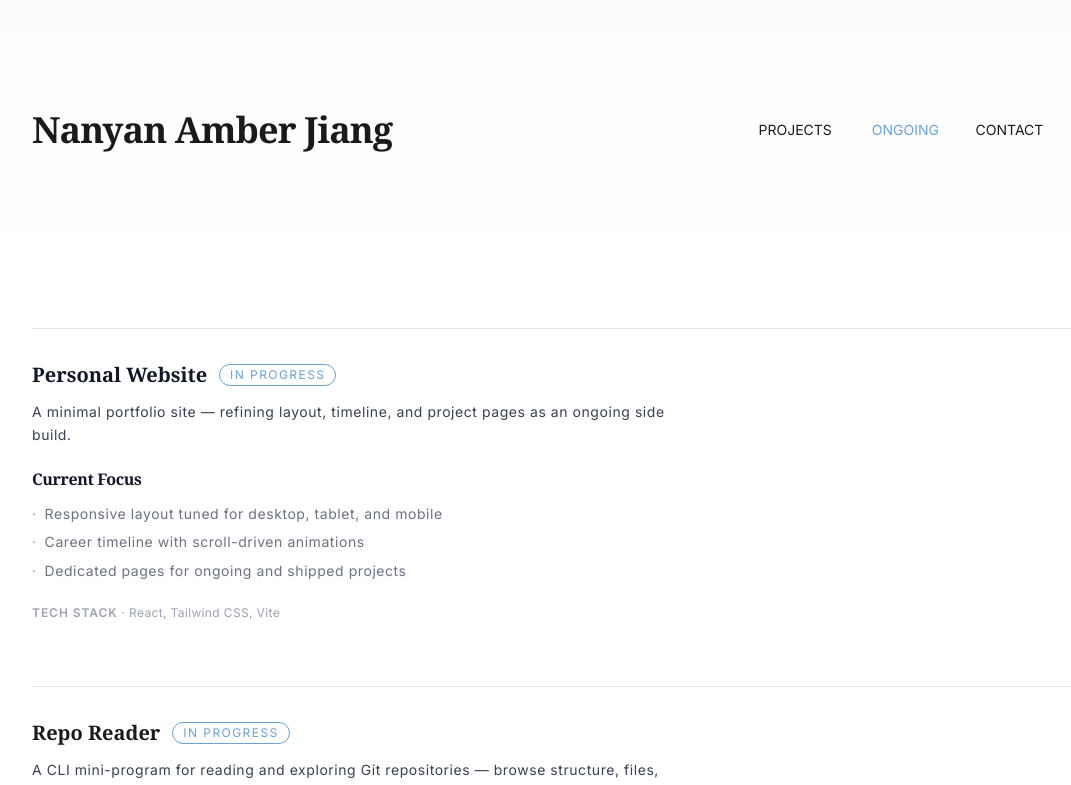
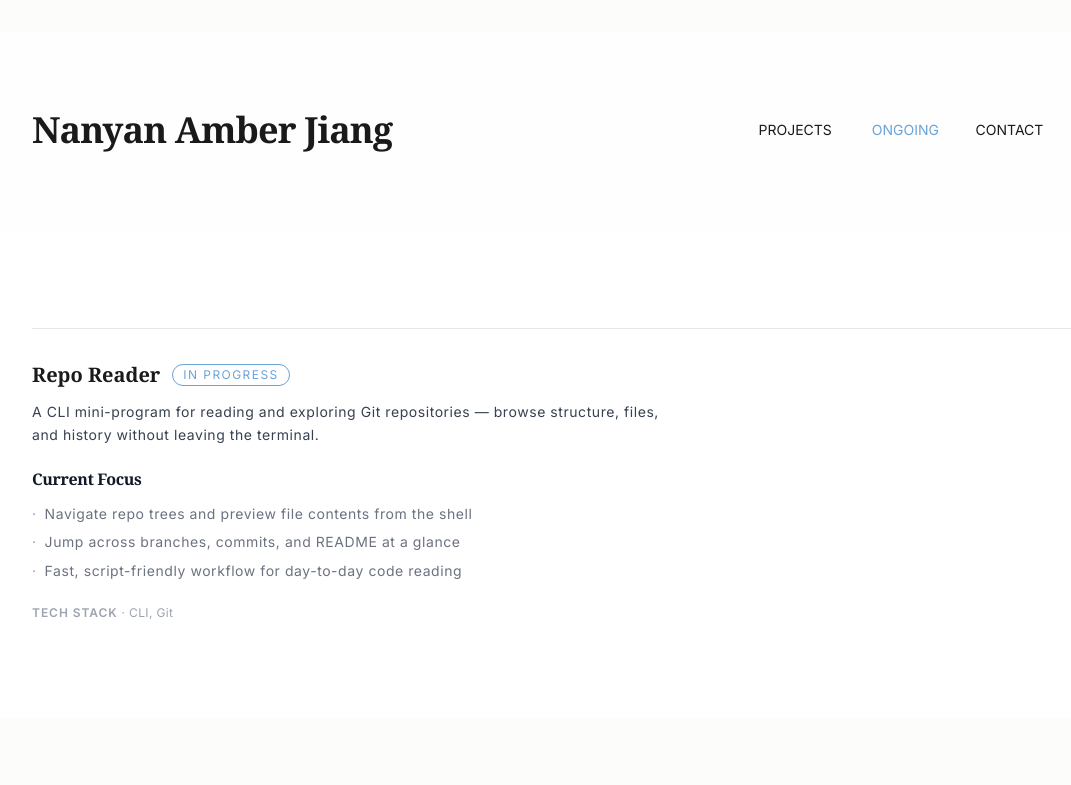
Before and after one commit to AmberJiang/personal-website, a React (Vite) app: page /ongoing in a window 1280 px wide. Shown: the top 785 px of the page, without its empty margins (120-1191 px from the left). Built offline with nearby package versions, Linux system fonts and the light colour scheme; a web font is replaced by a local one.

Commit message:
chore:clean

```diff
--- a/src/pages/Ongoing.jsx
+++ b/src/pages/Ongoing.jsx
@@ -1,16 +1,4 @@
 const ongoingProjects = [
-  {
-    name: 'Personal Website',
-    url: 'https://github.com/AmberJiang/personal-website',
-    intro:
-      'A minimal portfolio site — refining layout, timeline, and project pages as an ongoing side build.',
-    focus: [
-      'Responsive layout tuned for desktop, tablet, and mobile',
-      'Career timeline with scroll-driven animations',
-      'Dedicated pages for ongoing and shipped projects',
-    ],
-    techStack: 'React, Tailwind CSS, Vite',
-  },
   {
     name: 'Repo Reader',
     intro:
--- a/src/pages/Projects.jsx
+++ b/src/pages/Projects.jsx
@@ -1,4 +1,24 @@
 const projects = [
+  {
+    name: 'Personal Website',
+    url: 'https://github.com/AmberJiang/personal-website',
+    intro:
+      'A minimal portfolio site with responsive layout, an animated career timeline, and dedicated project pages — it is this current website.',
+    sections: [
+      {
+        title: 'Responsive Layout',
+        body: 'Tuned for desktop, tablet, and mobile — consistent spacing and typography across breakpoints.',
+      },
+      {
+        title: 'Career Timeline',
+        body: 'Scroll-driven animations highlight work history, highlights, and project details along a vertical timeline.',
+      },
+      {
+        title: 'Project Pages',
+        body: 'Separate pages for shipped and in-progress side projects, each with focused descriptions and tech stacks.',
+      },
+    ],
+  },
   {
     name: "What's For Lunch",
     url: 'https://github.com/AmberJiang/what-s-for-lunch',
@@ -45,7 +65,10 @@ function Projects() {
                 {project.intro}
               </p>
 
-              <div className="mt-4 flex flex-col gap-6 md:mt-5 md:flex-row md:items-start md:gap-10 lg:gap-12">
+              <div
+                className={`mt-4 flex flex-col gap-6 md:mt-5${project.liveUrl ? ' md:flex-row md:items-start md:gap-10 lg:gap-12' : ''}`}
+              >
+                {project.liveUrl && (
                   <div className="aspect-[9/16] w-full shrink-0 overflow-hidden rounded-2xl border border-[#E5E7EB] bg-[#FCFCFA] sm:max-w-[360px] md:w-[52%] md:max-w-none lg:w-[560px] xl:w-[640px]">
                     <iframe
                       src={project.liveUrl}
@@ -54,6 +77,7 @@ function Projects() {
                       loading="lazy"
                     />
                   </div>
+                )}
 
                 <div className="flex min-w-0 flex-1 flex-col items-start gap-4 text-left md:gap-5">
                   {project.sections.map((section) => (
```
Lines whose indentation alone changed are shown as unchanged.
